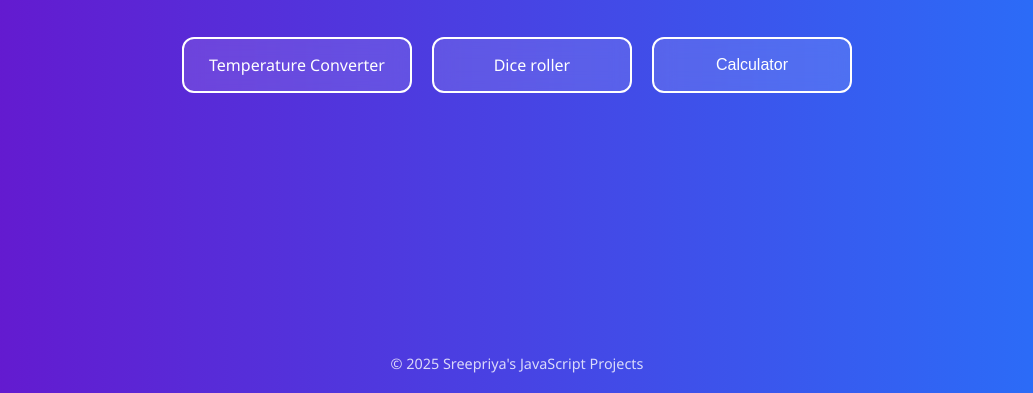
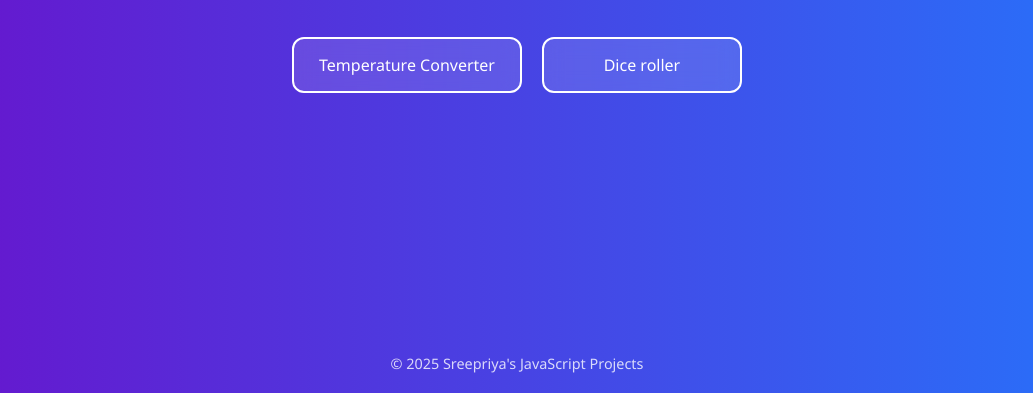
Before and after one commit to skrsreepriyakr/Javascript-projects, a plain HTML site: page index.html in a window 1280 px wide. Shown: the part 407-800 px from the top of the page, without its empty margins (123-1156 px from the left). Drawn offline with Linux system fonts and the light colour scheme.

Commit message:
calc delete

```diff
--- a/index.html
+++ b/index.html
@@ -15,7 +15,6 @@
   <div class="btn-container">
     <a class="project-btn" href="temperature-conversion.html">Temperature Converter</a>
     <a class="project-btn" href="dice-roller.html">Dice roller</a>
-    <button class="project-btn" onclick="location.href='calculator/index.html'">Calculator</button>
     <!-- Add more project buttons here -->
   </div>
 
```
